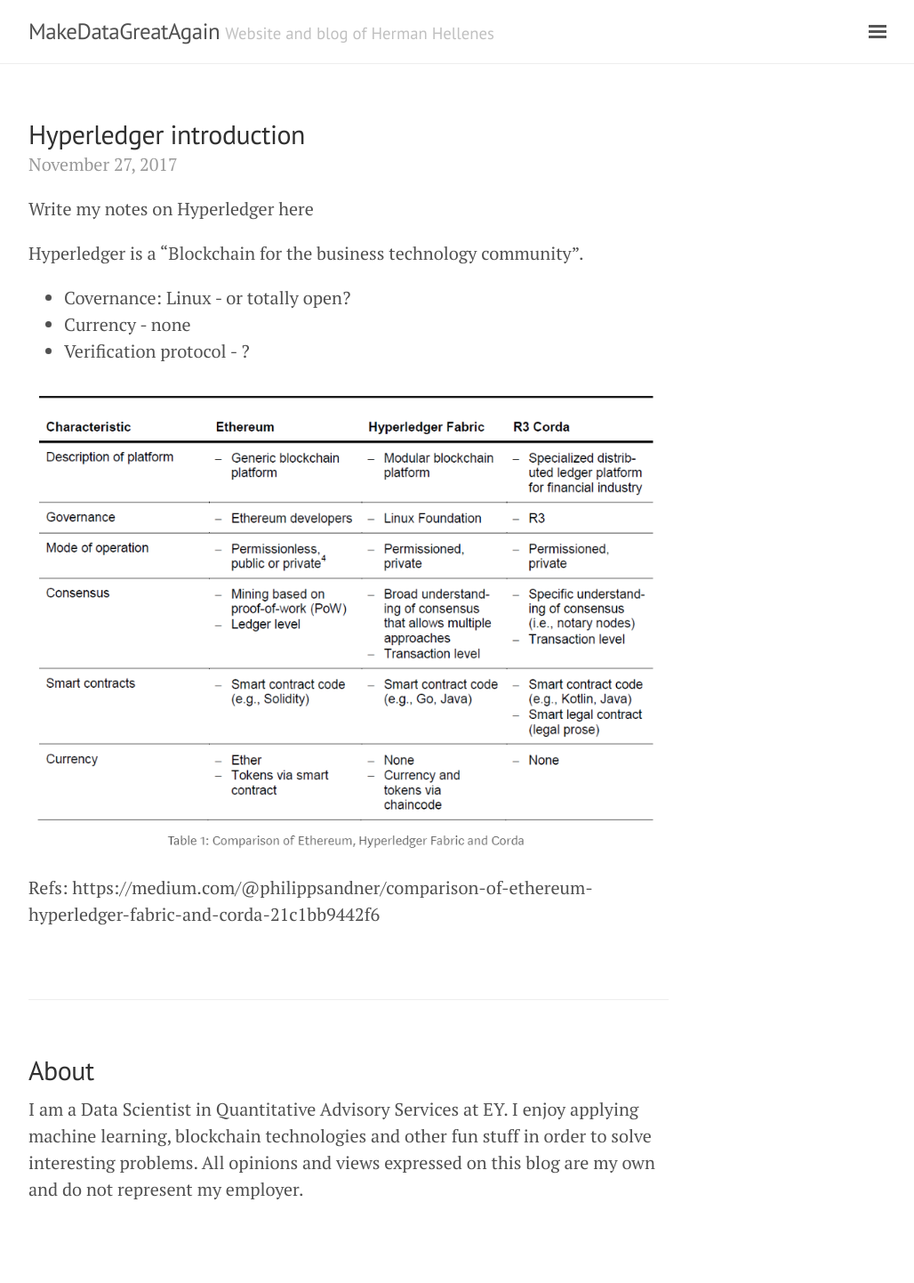
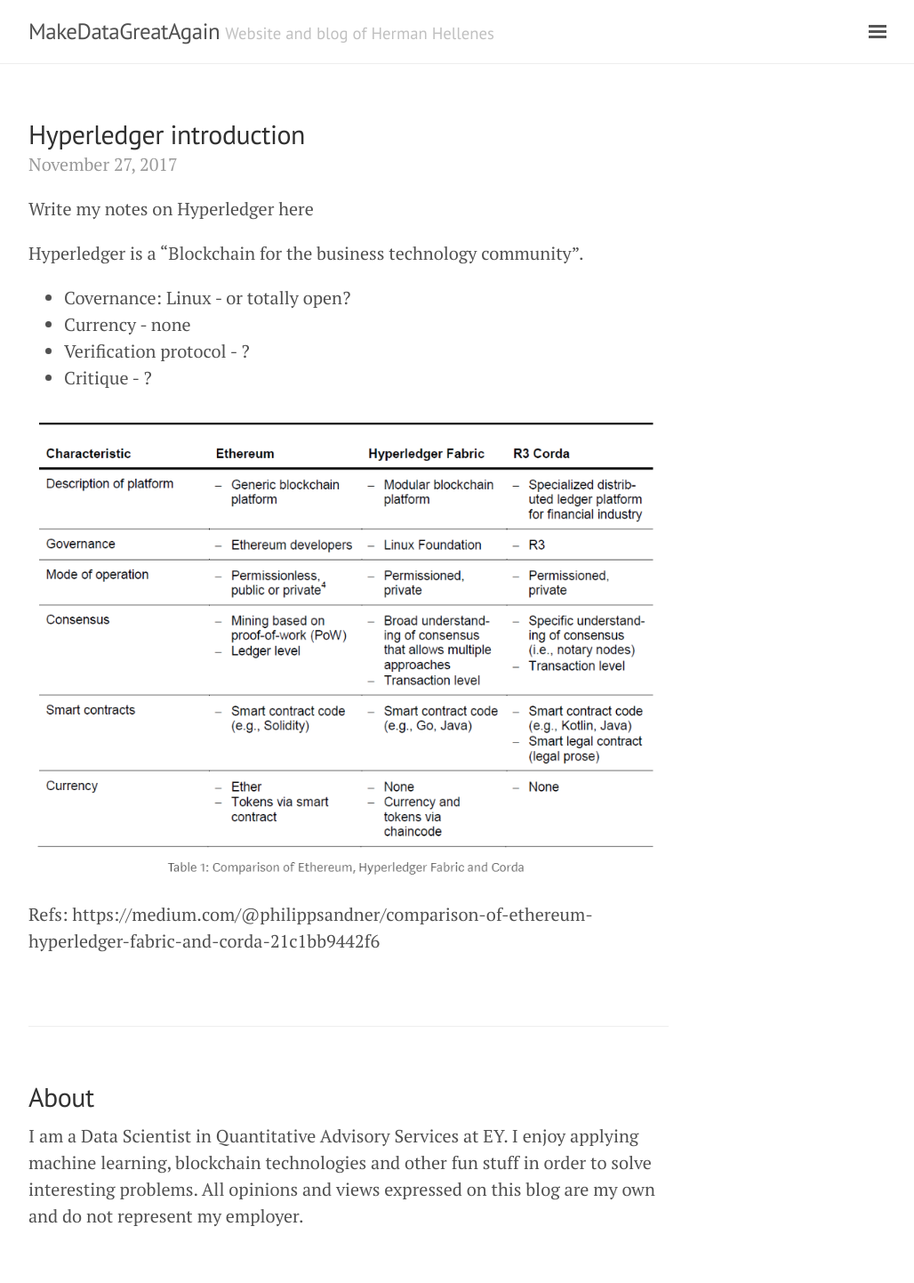
Before and after one commit to herman-hellenes/herman-hellenes.github.io, a Jekyll site: the page built from undone_posts/hyperledger.md, in a window 1280 px wide. Shown: the whole page at 89% size, without its empty margins (248-1276 px from the left). Built offline with Jekyll 4.4.1, drawn with Linux system fonts in a browser that asks for light colours; nearby versions of some CDN libraries; comment, search, counter and statistics services are not loaded; before the commit the page ends 1412 px from its top, so only the background shows below that.

Commit message:
Update hyperledger.md

```diff
--- a/undone_posts/hyperledger.md
+++ b/undone_posts/hyperledger.md
@@ -15,6 +15,7 @@
 * Covernance: Linux - or totally open?
 * Currency - none
 * Verification protocol - ?
+* Critique - ?
 
 
 ![center](/figs/blockchain/tech_comparison_ corda_ethereum_hyperledger.png)
```
